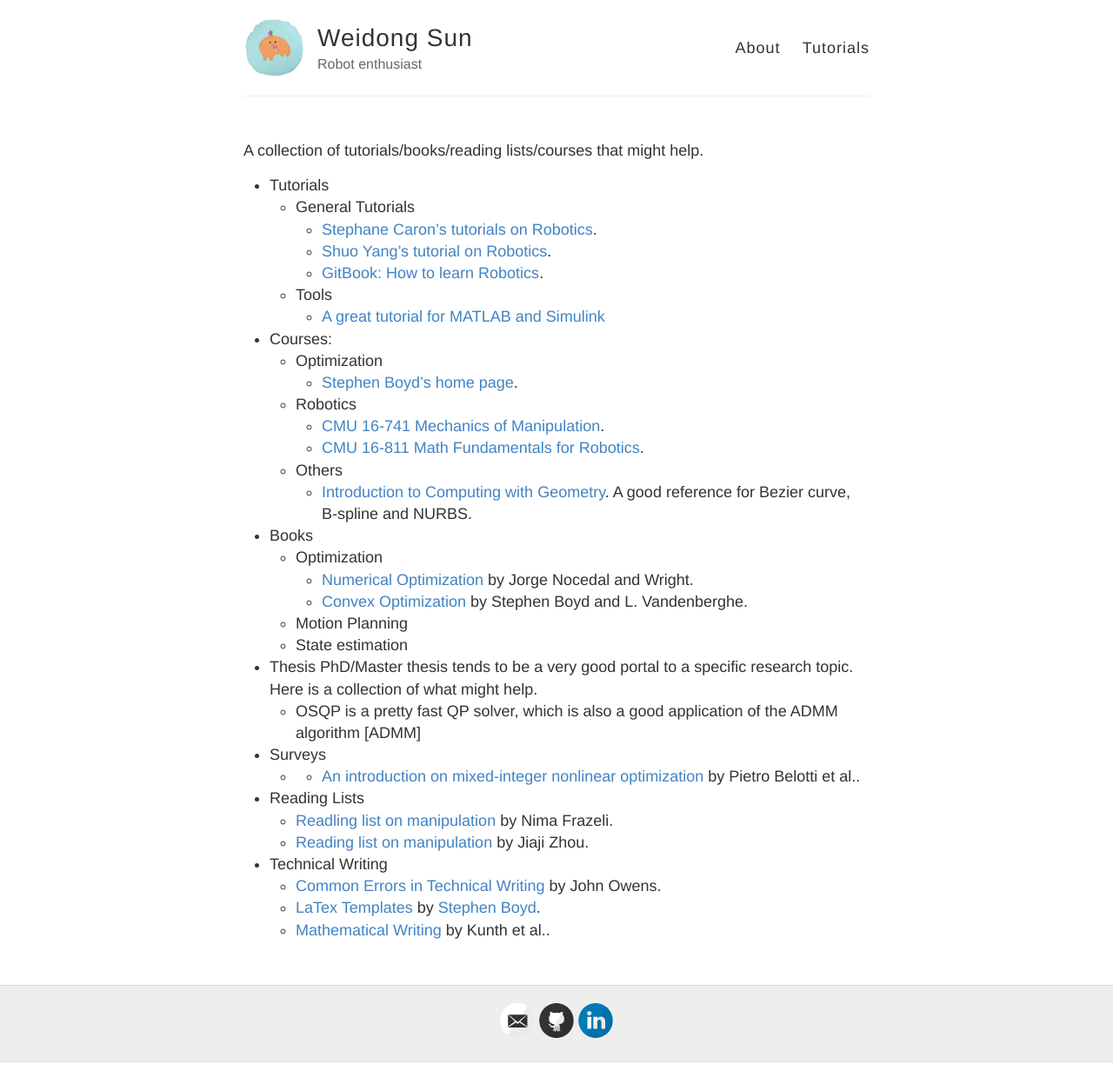
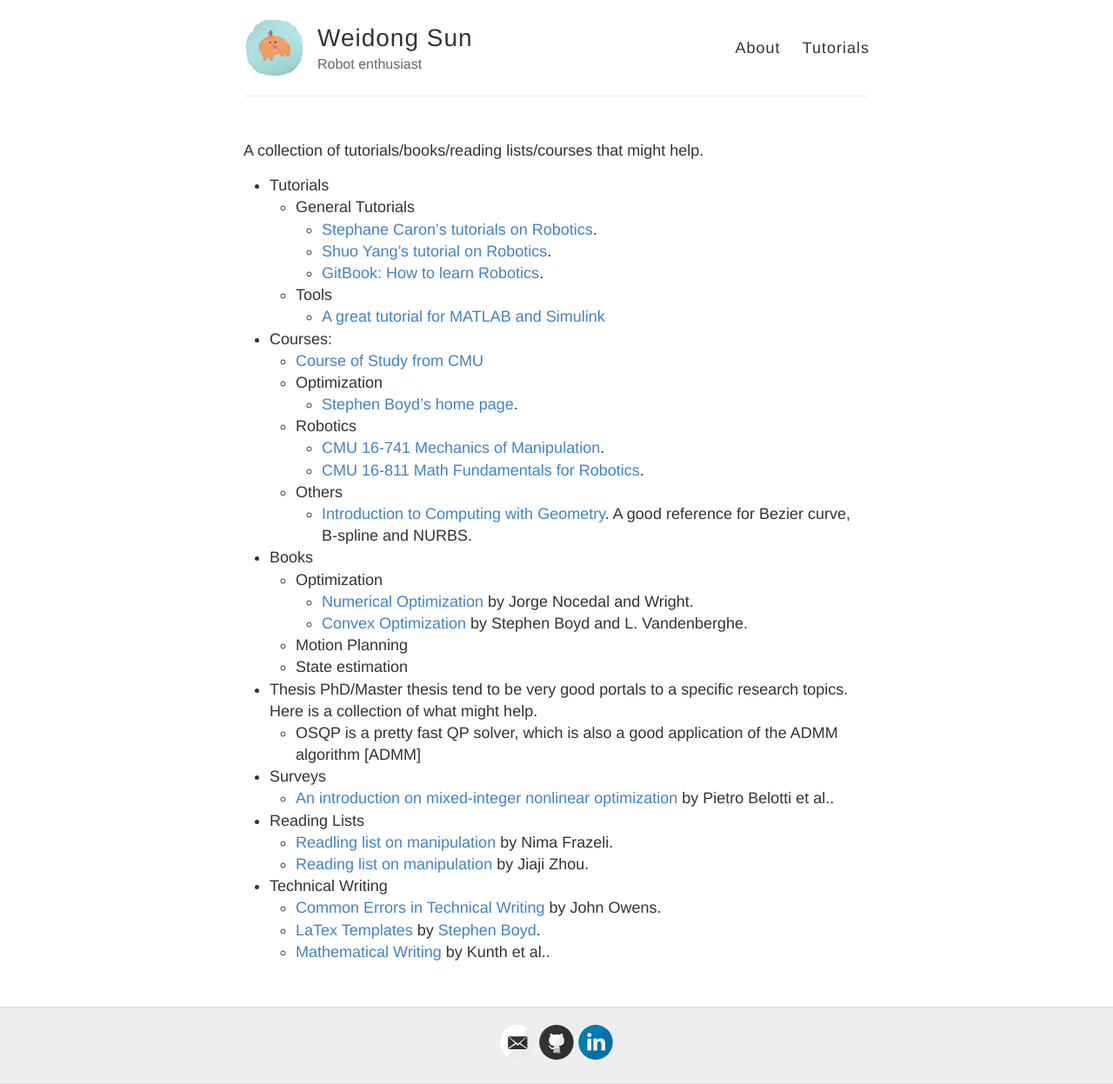
Before and after one commit to OxDuke/oxduke.github.io, a Jekyll site: the page built from tutorials.md, in a window 1280 px wide. Shown: the whole page at 87% size. Built offline with Jekyll 4.4.1, drawn with Linux system fonts in a browser that asks for light colours; before the commit the page ends 1222 px from its top, so only the background shows below that.

Commit message:
add course of study

```diff
--- a/tutorials.md
+++ b/tutorials.md
@@ -13,8 +13,8 @@ A collection of tutorials/books/reading lists/courses that might help.
 	* Tools
 		* [A great tutorial for MATLAB and Simulink](http://ctms.engin.umich.edu/CTMS/index.php?aux=Home)
 
-
 - Courses:
+    * [Course of Study from CMU](https://www.ri.cmu.edu/wp-content/uploads/2018/08/COSAug2018.pdf)
 	* Optimization
 		* [Stephen Boyd's home page](https://stanford.edu/~boyd/people.html).
 
@@ -33,12 +33,12 @@ A collection of tutorials/books/reading lists/courses that might help.
 	* State estimation
 
 - Thesis
-	PhD/Master thesis tends to be a very good portal to a specific research topic. Here is a collection of what might help.
+	PhD/Master thesis tend to be very good portals to a specific research topics. Here is a collection of what might help.
 	* OSQP is a pretty fast QP solver, which is also a good application of the ADMM algorithm
 	[ADMM]
 
 - Surveys
-	* * [An introduction on mixed-integer nonlinear optimization](https://www.mcs.anl.gov/papers/P3060-1112.pdf) by Pietro Belotti et al..
+	* [An introduction on mixed-integer nonlinear optimization](https://www.mcs.anl.gov/papers/P3060-1112.pdf) by Pietro Belotti et al..
 
 - Reading Lists
 	* [Readling list on manipulation](https://nima-fazeli.github.io/Reading%20List/) by Nima Frazeli.
```
